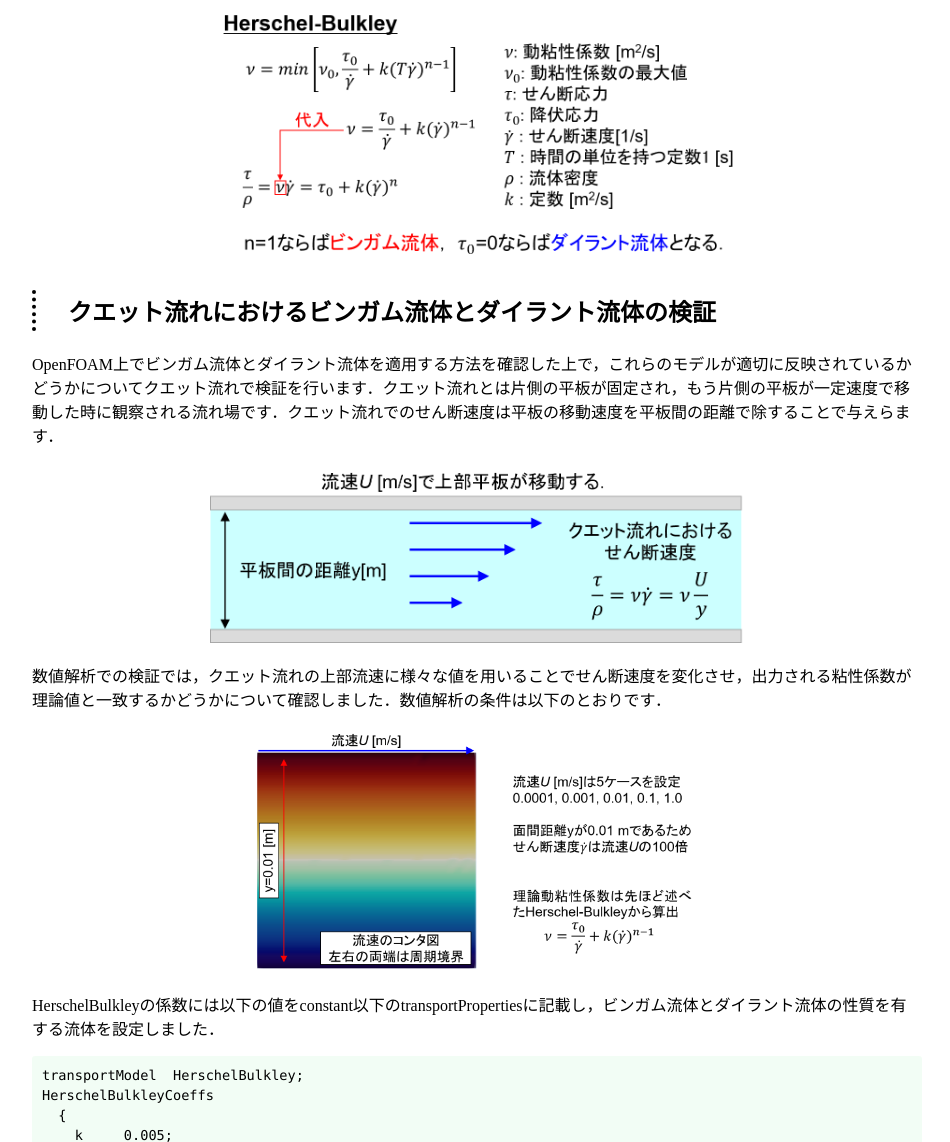
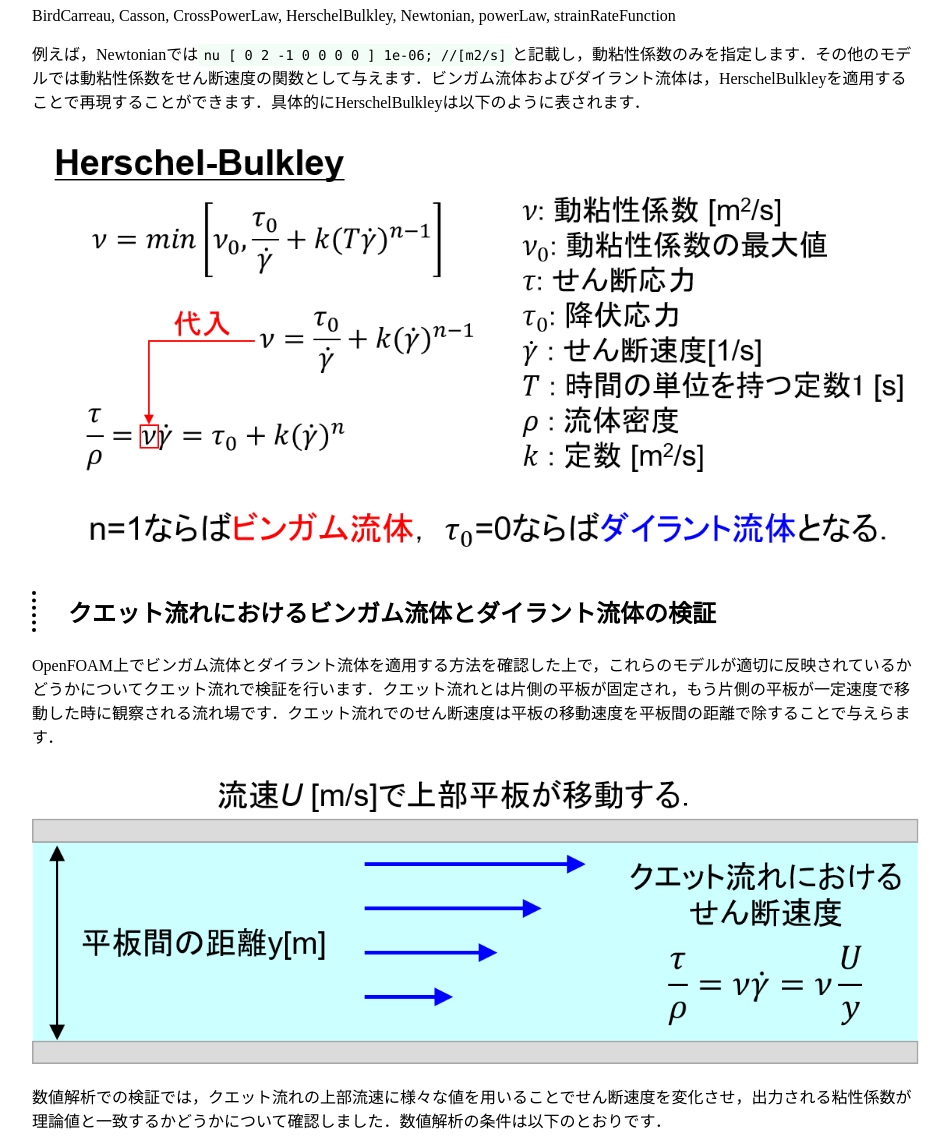
Before and after one commit to gawantosu/NonNewtonianFluid, a plain HTML site: page index.html in a window 1280 px wide. Shown: the part 1051-2193 px from the top of the page, without its empty margins (163-1113 px from the left). Drawn offline with Linux system fonts and the light colour scheme.

Commit message:
Update index.html

```diff
--- a/index.html
+++ b/index.html
@@ -26,23 +26,23 @@
   <p>ニュートン流体とは下の図に示すようにせん断速度とせん断応力が線形関係にあるもので，この線形関係の勾配は粘性係数によって決定されます．ニュートン流体ではせん断速度に関わらず粘性係数は一定です．</p>
   <p>非ニュートン流体には，例えば，ビンガム流体やダイラント流体などが該当します．一口に非ニュートン流体といっても様々な種類が存在します．ビンガム流体は降伏応力を持つため，降伏応力以下の力では固体のような挙動を示します．ダイラント流体はせん断速度の増加に伴い粘性係数も増加する特徴があります．</p>
   <div class="figure">
-    <img src="fig/fluid.png" alt="fluidCharacter" width="35%" height="35%">
+    <img src="fig/fluid.png" alt="fluidCharacter" width="50%" height="50%">
   </div>
   <h2>OpenFOAMにおける非ニュートン流体の取り扱い</h2>
   <p>OpenFOAMで非圧縮性流体を対象とした解析を行う際，constantフォルダ内に存在するtransportPropertiesでニュートン流体/非ニュートン流体について設定することができます．OpenFOAM 9で使用可能なモデルは以下の7つです．</p>
   <p> BirdCarreau, Casson, CrossPowerLaw, HerschelBulkley, Newtonian, powerLaw, strainRateFunction</p>
   <p>例えば，Newtonianでは<code>nu [ 0 2 -1 0 0 0 0 ] 1e-06; //[m2/s]</code>と記載し，動粘性係数のみを指定します．その他のモデルでは動粘性係数をせん断速度の関数として与えます．ビンガム流体およびダイラント流体は，HerschelBulkleyを適用することで再現することができます．具体的にHerschelBulkleyは以下のように表されます．</p>
   <div class="figure">
-    <img src="fig/HerschelBulkley.png" alt="Herschel-Bulkley" width="60%" height="60%">
+    <img src="fig/HerschelBulkley.png" alt="Herschel-Bulkley" width="100%" height="100%">
   </div>
   <h2>クエット流れにおけるビンガム流体とダイラント流体の検証</h2>
   <p>OpenFOAM上でビンガム流体とダイラント流体を適用する方法を確認した上で，これらのモデルが適切に反映されているかどうかについてクエット流れで検証を行います．クエット流れとは片側の平板が固定され，もう片側の平板が一定速度で移動した時に観察される流れ場です．クエット流れでのせん断速度は平板の移動速度を平板間の距離で除することで与えらます．</p>
   <div class="figure">
-    <img src="fig/Couette.png" alt="Herschel-Bulkley" width="60%" height="70%">
+    <img src="fig/Couette.png" alt="Herschel-Bulkley" width="100%" height="100%">
   </div>
   <p>数値解析での検証では，クエット流れの上部流速に様々な値を用いることでせん断速度を変化させ，出力される粘性係数が理論値と一致するかどうかについて確認しました．数値解析の条件は以下のとおりです．</p>
     <div class="figure">
-      <img src="fig/simulation.png" alt="Herschel-Bulkley" width="50%" height="50%">
+      <img src="fig/simulation.png" alt="Herschel-Bulkley" width="100%" height="100%">
     </div>
   <p>HerschelBulkleyの係数には以下の値をconstant以下のtransportPropertiesに記載し，ビンガム流体とダイラント流体の性質を有する流体を設定しました．<pre><code>transportModel  HerschelBulkley;
 HerschelBulkleyCoeffs
@@ -55,6 +55,6 @@ HerschelBulkleyCoeffs
   <h2>数値解析の結果と理論値との比較</h2>
   <p>下の図が数値解析と理論値を比較したものです．数値解析で出力した動粘性係数は理論値と上手く一致してそうですね．ニュートン流体ではせん断速度によらず動粘性係数は一定ですが，今回設定した流体は違うことが分かりますね．せん断速度の増加に伴い動粘性係が減少している領域はビンガム流体の影響です．せん断速度が10~100の領域では動粘性係数が増加しています．これはダイラント流体の影響です．</p>
     <div class="figure">
-      <img src="fig/result.png" alt="Herschel-Bulkley" width="50%" height="50%">
+      <img src="fig/result.png" alt="Herschel-Bulkley" width="90%" height="90%">
     </div>
 </body>
```
